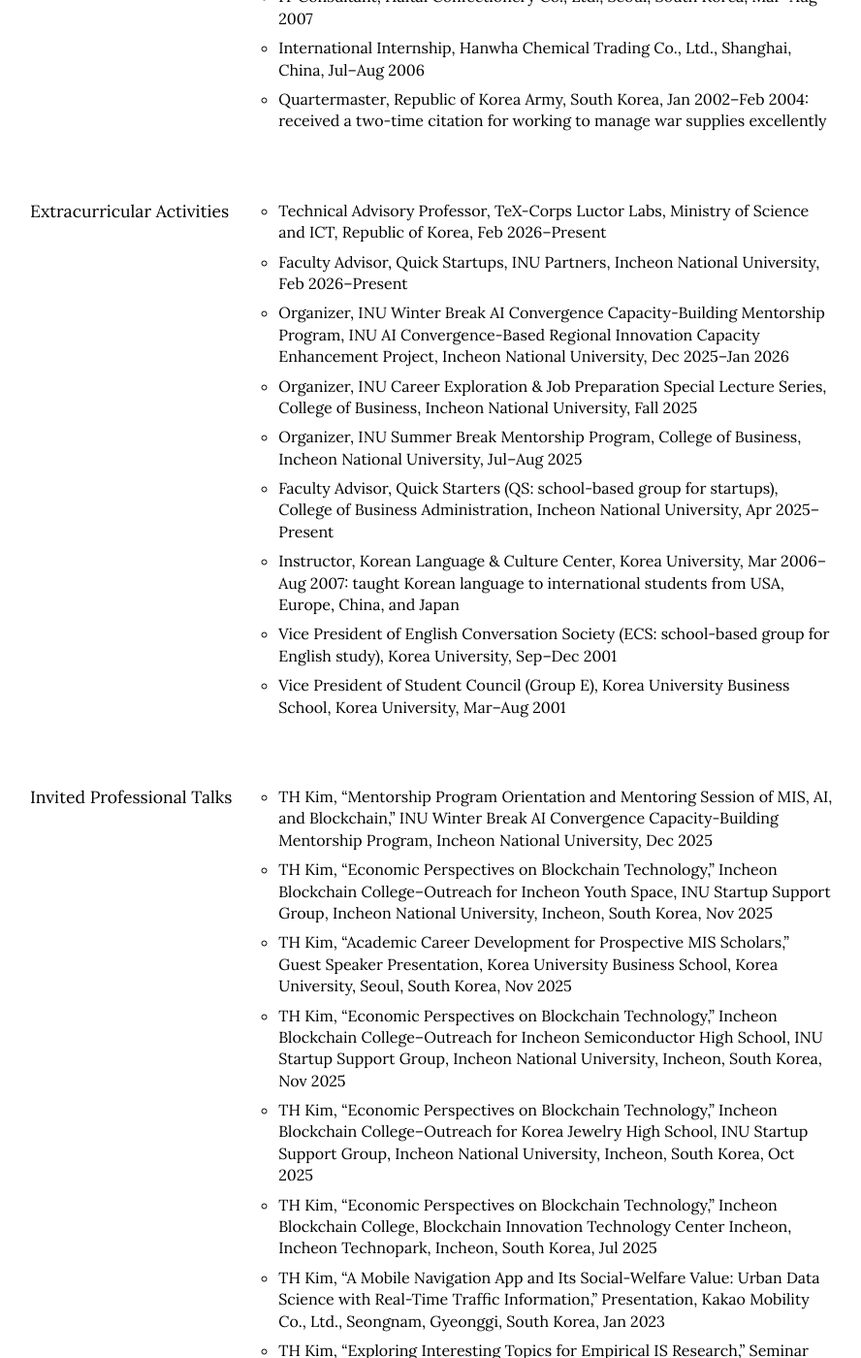
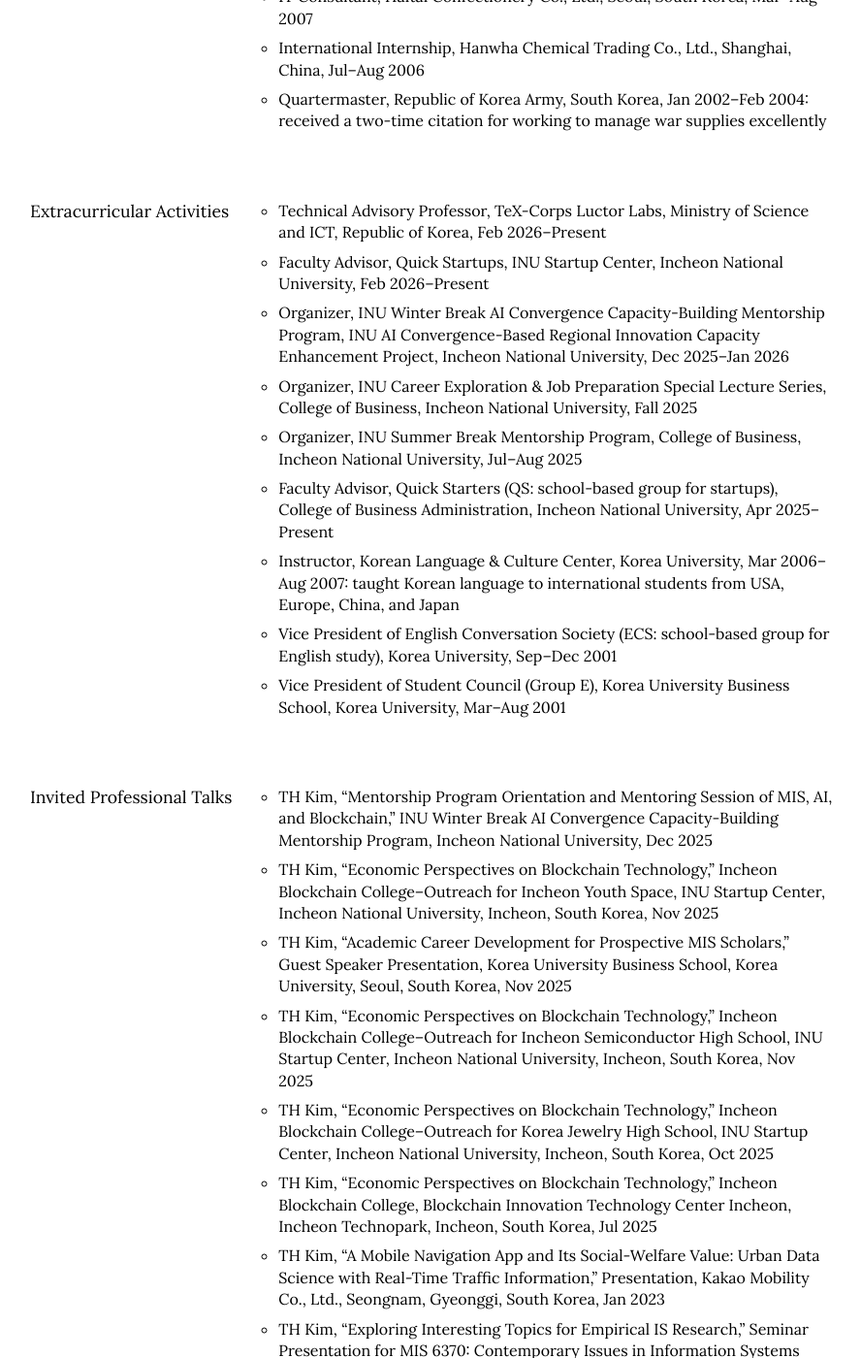
Before and after one commit to istaehun/taehun, a Jekyll site: the page built from engagement.html, in a window 1280 px wide and 1400 px high, scrolled down 4672 px. Shown: the whole window at 97% size, without its empty margins (189-1077 px from the left). Built offline with Jekyll 4.4.1, drawn with Linux system fonts in a browser that asks for light colours; nearby versions of some CDN libraries.

Commit message:
Update faculty advisor and talk affiliations

```diff
--- a/_data/engagement.yml
+++ b/_data/engagement.yml
@@ -100,7 +100,7 @@
     title: Extracurricular Activities
     list:
       - "Technical Advisory Professor, TeX-Corps Luctor Labs, Ministry of Science and ICT, Republic of Korea, Feb 2026–Present"
-      - "Faculty Advisor, Quick Startups, INU Partners, Incheon National University, Feb 2026–Present"
+      - "Faculty Advisor, Quick Startups, INU Startup Center, Incheon National University, Feb 2026–Present"
       - "Organizer, INU Winter Break AI Convergence Capacity-Building Mentorship Program, INU AI Convergence-Based Regional Innovation Capacity Enhancement Project, Incheon National University, Dec 2025–Jan 2026"
       - "Organizer, INU Career Exploration & Job Preparation Special Lecture Series, College of Business, Incheon National University, Fall 2025"
       - "Organizer, INU Summer Break Mentorship Program, College of Business, Incheon National University, Jul–Aug 2025"
@@ -112,10 +112,10 @@
     title: Invited Professional Talks
     list:
       - "TH Kim, “Mentorship Program Orientation and Mentoring Session of MIS, AI, and Blockchain,” INU Winter Break AI Convergence Capacity-Building Mentorship Program, Incheon National University, Dec 2025"
-      - "TH Kim, “Economic Perspectives on Blockchain Technology,” Incheon Blockchain College–Outreach for Incheon Youth Space, INU Startup Support Group, Incheon National University, Incheon, South Korea, Nov 2025"
+      - "TH Kim, “Economic Perspectives on Blockchain Technology,” Incheon Blockchain College–Outreach for Incheon Youth Space, INU Startup Center, Incheon National University, Incheon, South Korea, Nov 2025"
       - "TH Kim, “Academic Career Development for Prospective MIS Scholars,” Guest Speaker Presentation, Korea University Business School, Korea University, Seoul, South Korea, Nov 2025"
-      - "TH Kim, “Economic Perspectives on Blockchain Technology,” Incheon Blockchain College–Outreach for Incheon Semiconductor High School, INU Startup Support Group, Incheon National University, Incheon, South Korea, Nov 2025"
-      - "TH Kim, “Economic Perspectives on Blockchain Technology,” Incheon Blockchain College–Outreach for Korea Jewelry High School, INU Startup Support Group, Incheon National University, Incheon, South Korea, Oct 2025"
+      - "TH Kim, “Economic Perspectives on Blockchain Technology,” Incheon Blockchain College–Outreach for Incheon Semiconductor High School, INU Startup Center, Incheon National University, Incheon, South Korea, Nov 2025"
+      - "TH Kim, “Economic Perspectives on Blockchain Technology,” Incheon Blockchain College–Outreach for Korea Jewelry High School, INU Startup Center, Incheon National University, Incheon, South Korea, Oct 2025"
       - "TH Kim, “Economic Perspectives on Blockchain Technology,” Incheon Blockchain College, Blockchain Innovation Technology Center Incheon, Incheon Technopark, Incheon, South Korea, Jul 2025"
       - "TH Kim, “A Mobile Navigation App and Its Social-Welfare Value: Urban Data Science with Real-Time Traffic Information,” Presentation, Kakao Mobility Co., Ltd., Seongnam, Gyeonggi, South Korea, Jan 2023"
       - "TH Kim, “Exploring Interesting Topics for Empirical IS Research,” Seminar Presentation for MIS 6370: Contemporary Issues in Information Systems Research, Hankamer School of Business, Baylor University, Waco, TX, Feb 2020"
```
